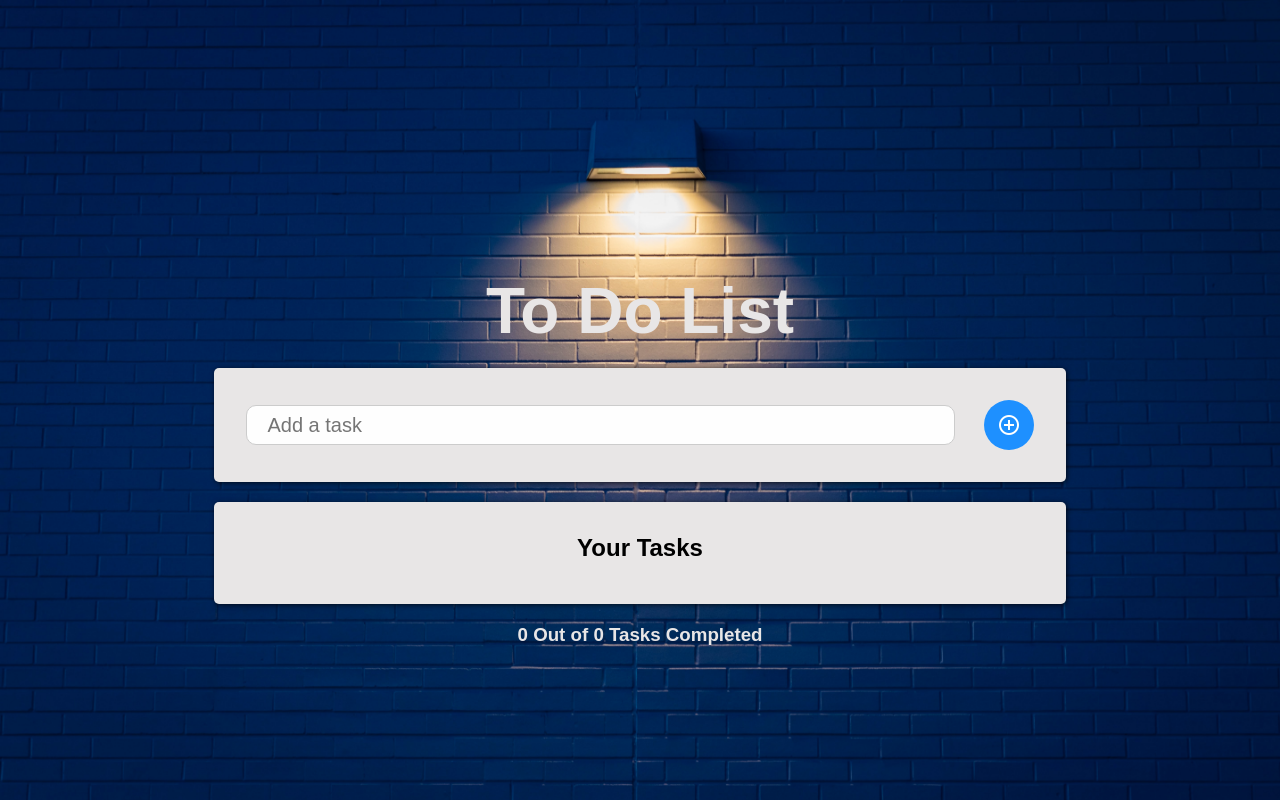
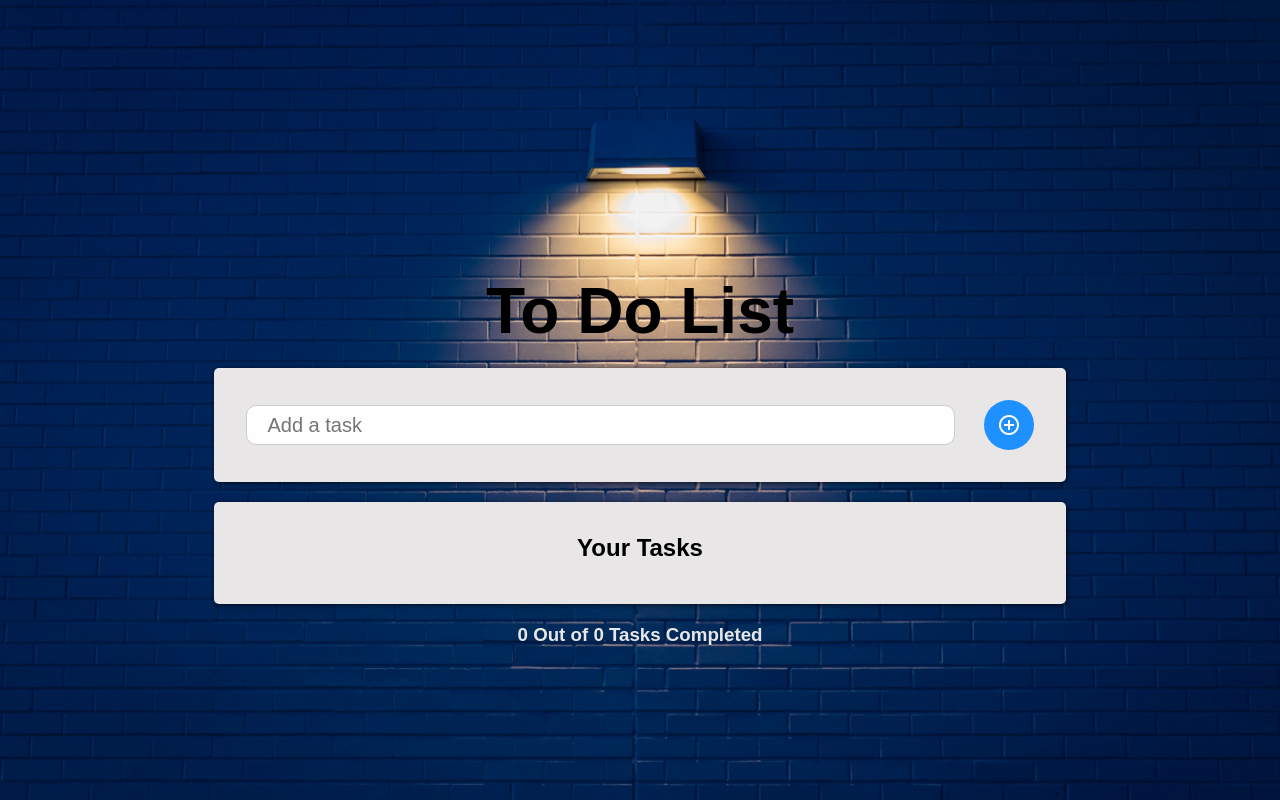
Before and after one commit to KenanTopal/todo-app, a plain HTML site: page index.html in a window 1280 px wide. Drawn offline with nearby package versions, Linux system fonts and the light colour scheme.

Commit message:
style changed

```diff
--- a/style.css
+++ b/style.css
@@ -27,7 +27,7 @@ main{
 h1#title{
   font-size: 4rem;
   text-align: center;
-  color:#e8e6e6;
+
 }
 
 form#add-form, section#todos-list{
```
